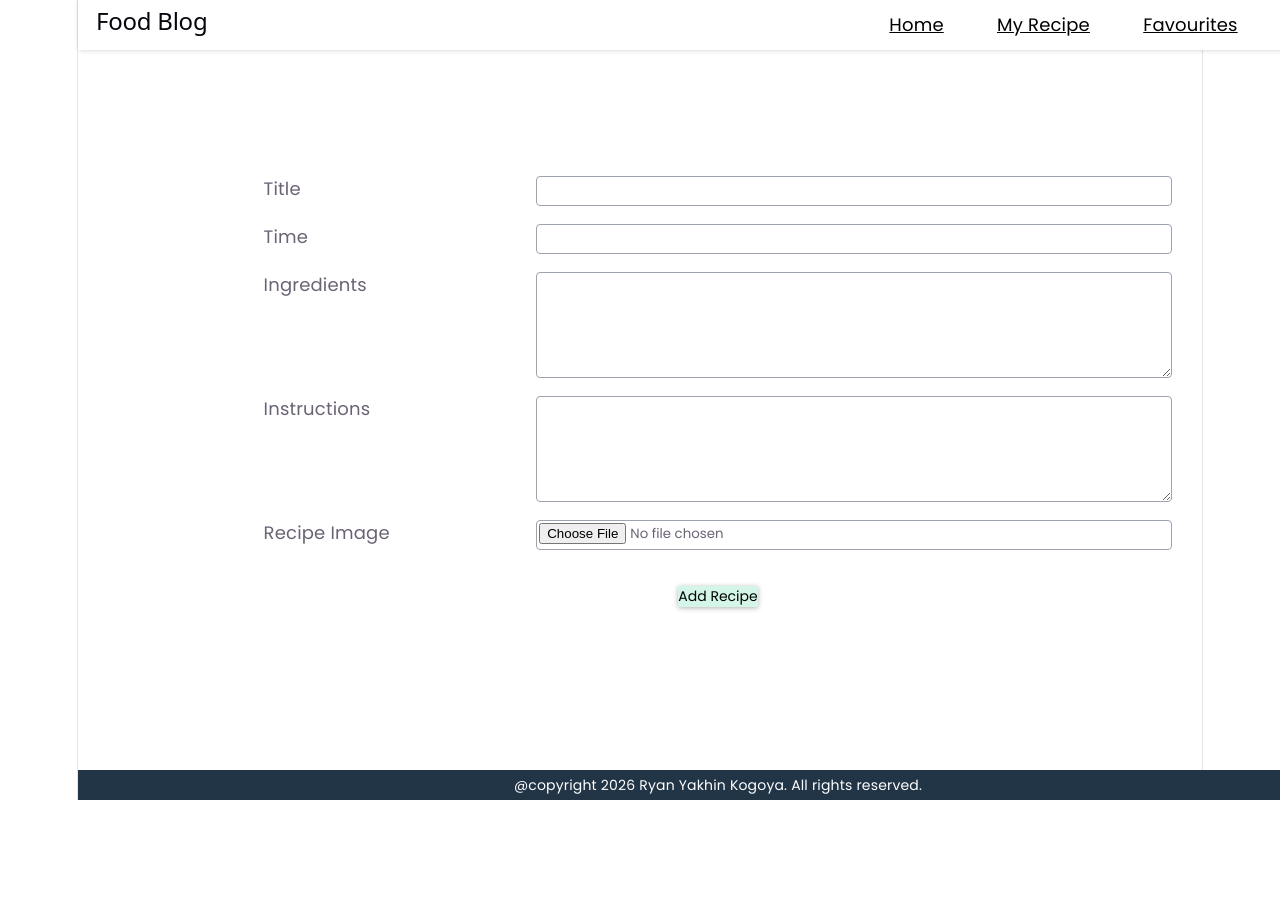
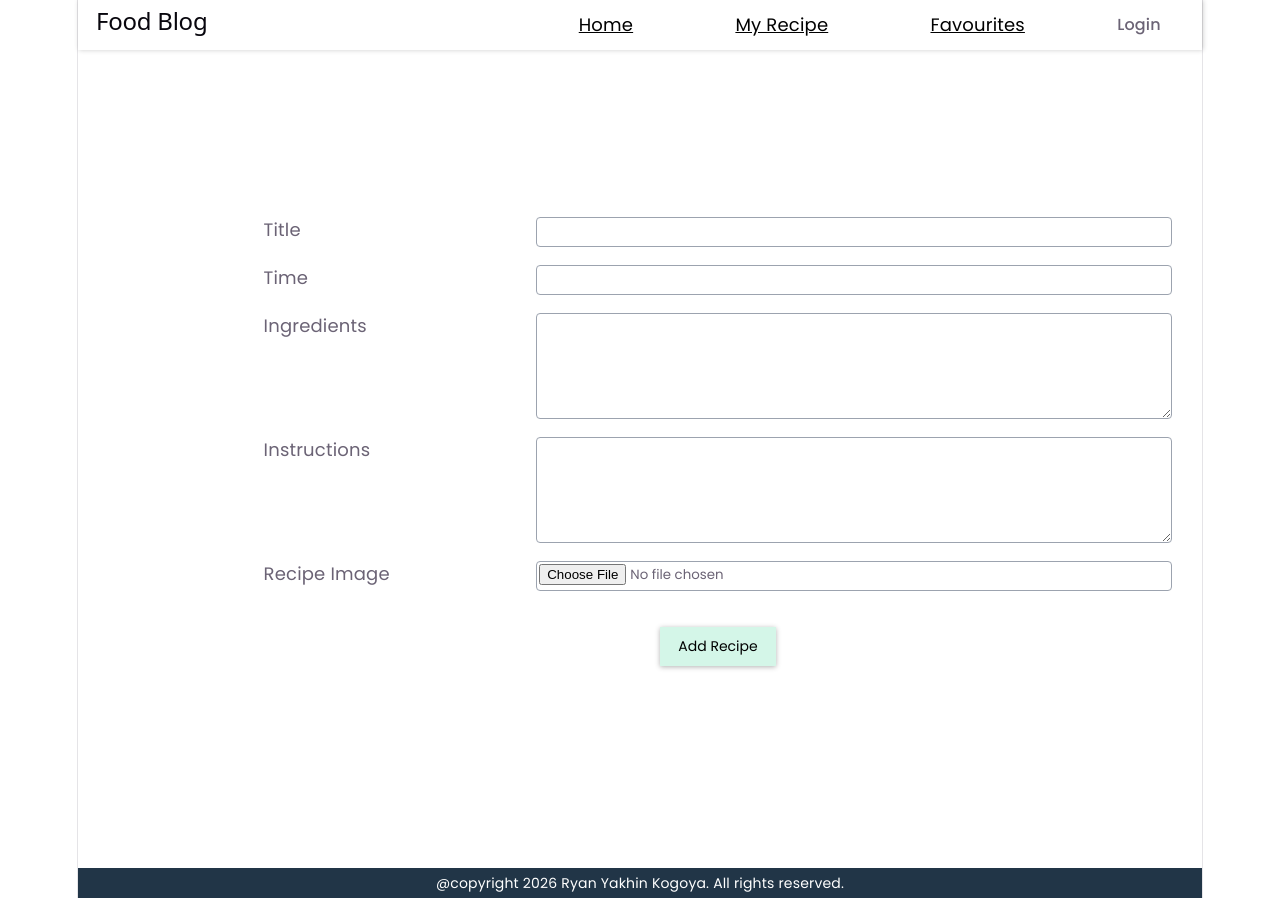
Before and after one commit to Ryan-Yakhin/Full-Stack-Project, a React (Vite) app in the folder FoodRecipes/frontend/food-blog/: page /addRecipe in a window 1280 px wide. Shown: the top 898 px of the page. Before the commit the page ends 800 px from the top, so only its background shows below. Built offline with nearby package versions, Linux system fonts and the light colour scheme.

Commit message:
fix css file

```diff
--- a/FoodRecipes/frontend/food-blog/src/App.css
+++ b/FoodRecipes/frontend/food-blog/src/App.css
@@ -8,22 +8,22 @@
 }
 
 header {
-  width: 100vw;
+  width: 100%;
   display: flex;
   justify-content: space-between;
   align-items: center;
   box-shadow: 1px 0 5px rgba(0, 0, 0, 0.2);
-  position: fixed;
+  position: relative;
   top:0;
   z-index: 10;
   background-color: #ffffff;
 }
 
 header ul{
-  width: 40%;
+  width: 60%;
   height: 50px;
   display: flex;
-  justify-content: space-evenly;
+  justify-content: space-around;
   align-items: center;
 }
 
@@ -54,7 +54,7 @@ header h2{
 
 section{
   height: auto;
-  width: 90%;
+  width: 100%;
   margin: 0 auto;
 }
 
@@ -211,6 +211,14 @@ section{
   padding: 2px;
 }
 
+.form-control .password{
+  flex-basis: 70%;
+  border:1px solid rgb(156 163 175);
+  border-radius: 4px;
+  height: 30px;
+  padding: 2px;
+}
+
 .form-control .input-textarea{
   border: 1px solid rgb(156 163 175);
   border-radius: 4px;
@@ -223,6 +231,7 @@ section{
   border:none;
   background-color: #d4f6e8;
   font-size: 14px;
+  padding: 0.5rem 1rem;
   box-shadow: 0 1px 5px rgba(0, 0, 0, 0.3);
 }
 
@@ -257,11 +266,11 @@ section{
 }
 
 .footer{
-  width:100vw;
+  width:100%;
   height: 30px;
   color: white;
   background-color: #213547;
-  position: fixed;
+  position: relative;
   bottom: 0;
   text-align: center;
   margin-top: 1rem;
--- a/FoodRecipes/frontend/food-blog/src/components/InputForm.jsx
+++ b/FoodRecipes/frontend/food-blog/src/components/InputForm.jsx
@@ -32,6 +32,9 @@ export default function InputForm ({setIsOpen}) {
             <label>Password</label>
             <input type="password" className='password' onChange={(e)=>setPassword(e.target.value)} required></input>
         </div>
+        <div className='form-control'>
+            <label>Create a new account(dummy Email and password) and Login</label>
+        </div>
         <button type="submit">{(isSignUp) ? "Sign Up" : "Login"}</button><br />
         {(error != "") && <h6 className='error'>{error}</h6>} <br />
         <p onClick={()=>setIsSignUp(prev => !prev)}>{(isSignUp) ? "Already have an account?": "Create new account"}</p>
```
